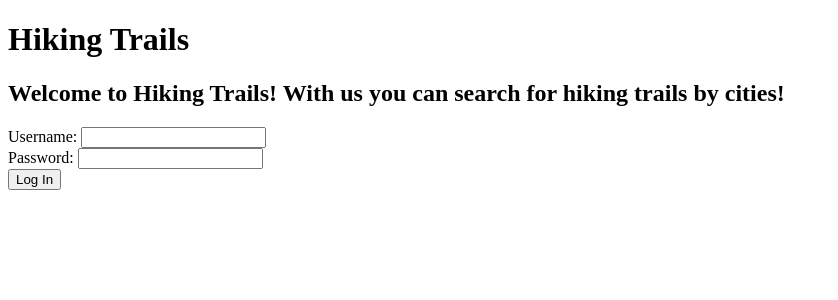
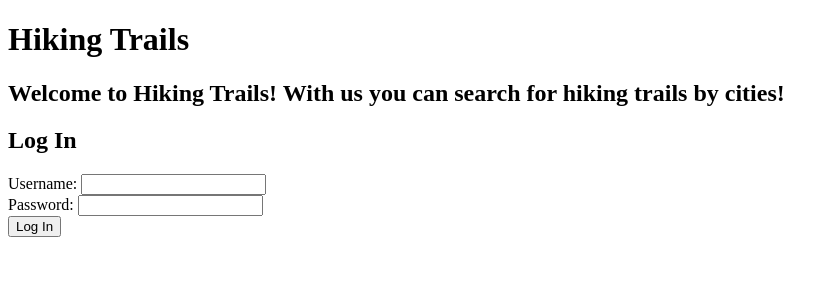
Before and after one commit to CristianAlaniz20/python-p4-trail-app-project, a React (Create React App) app in the folder client/: page / in a window 1280 px wide. Shown: the top 300 px of the page, without its empty margins (0-838 px from the left). Built offline with nearby package versions, Linux system fonts and the light colour scheme.

Commit message:
add form title and button for LogIn and SignUp components

```diff
--- a/client/src/components/LogIn.js
+++ b/client/src/components/LogIn.js
@@ -2,6 +2,8 @@ import React from "react";
 
 function LogIn() {
     return (
+        <>
+            <h2>Log In</h2>
             <form>
                 <label htmlFor='username'>Username: </label>
                 <input
@@ -17,6 +19,7 @@ function LogIn() {
                 <br />
                 <button>Log In</button>
         </form>
+      </>
     )
 }
 
--- a/client/src/components/SignUp.js
+++ b/client/src/components/SignUp.js
@@ -2,6 +2,8 @@ import React from "react";
 
 function SignUp() {
     return (
+        <>
+            <h2>Sign Up</h2>
             <form>
                 <label htmlFor='username'>Username: </label>
                 <input
@@ -27,6 +29,7 @@ function SignUp() {
                 <br />
                 <button>Sign Up</button>
         </form>
+      </>
     )
 }
 
```
Lines whose indentation alone changed are shown as unchanged.
